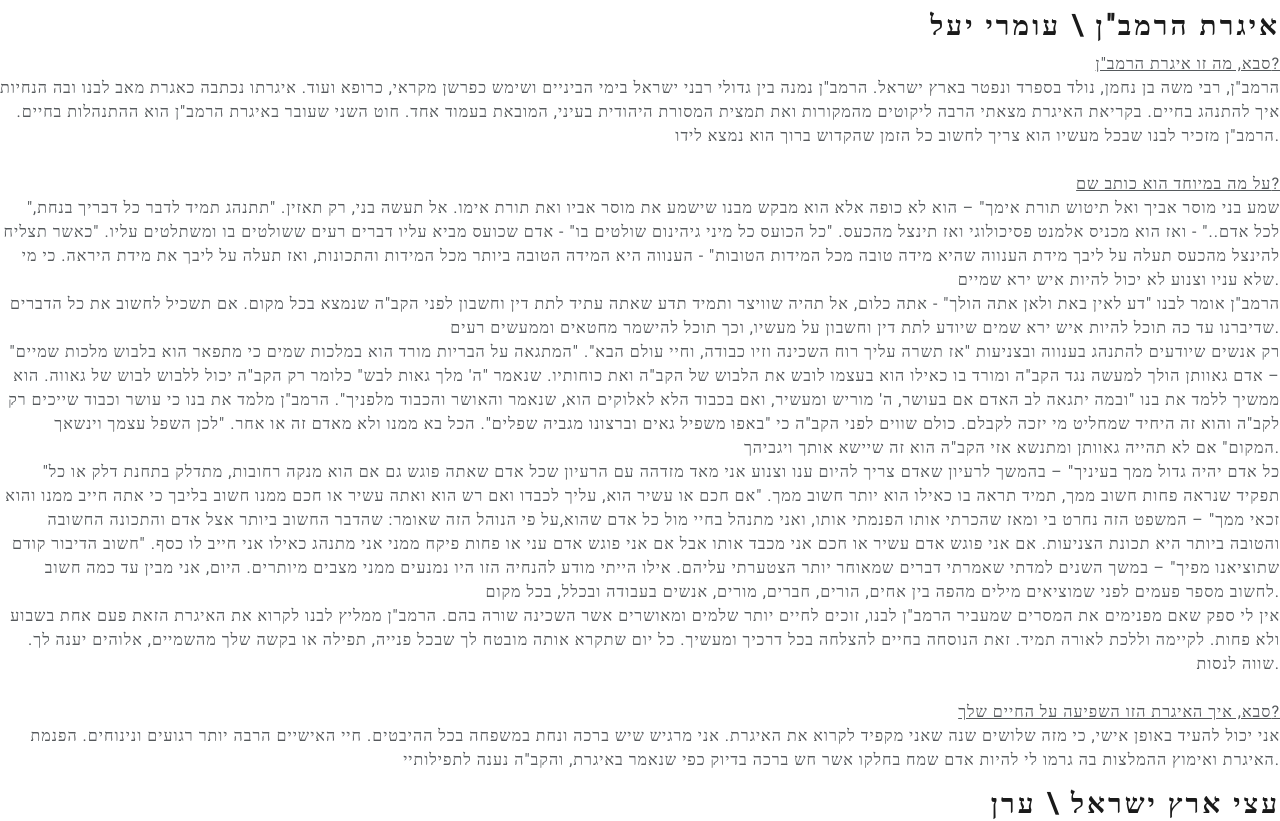
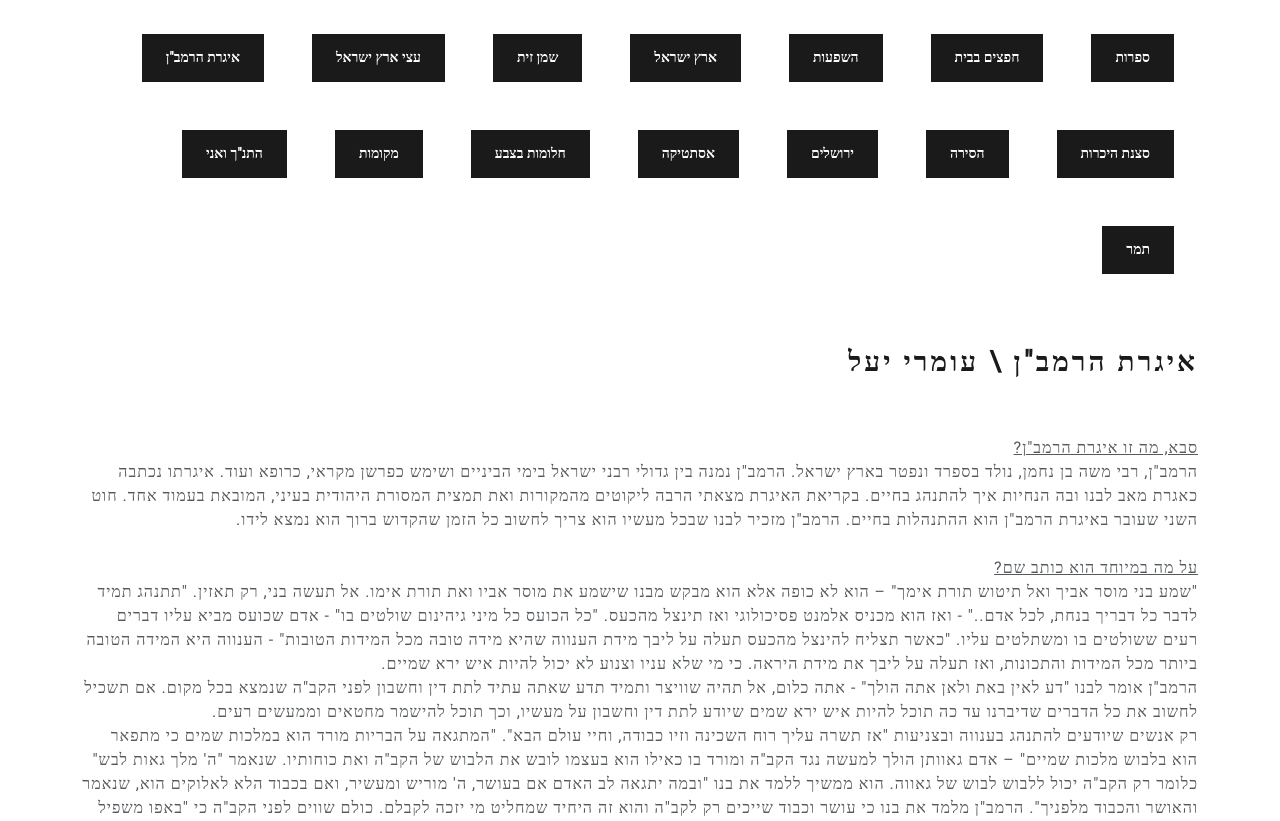
Before and after one commit to p4palu1/Artist, a React (Create React App) app: page /talks in a window 1280 px wide. Shown: the part 200-1021 px from the top of the page. Built offline with nearby package versions, Linux system fonts and the light colour scheme; a web font is replaced by a local one.

Commit message:
add photos
d

```diff
--- a/src/screens/TalksScreen.js
+++ b/src/screens/TalksScreen.js
@@ -1,4 +1,5 @@
-import React from 'react'
+import React, { useState } from 'react'
+import { Button, Container } from "react-bootstrap"
 import "../css/TalksScreen.css"
 import talk1 from "./talks/talk1"
 import talk2 from "./talks/talk2"
@@ -15,10 +16,13 @@ import talk12 from "./talks/talk12"
 import talk13 from "./talks/talk13.js"
 import talk14 from "./talks/talk14"
 import talk15 from "./talks/talk15"
-import talk16 from "./talks/talk1"
+
 
 
 const TalksScreen = () => {
+
+    const [chosen, setChosen] = useState(0)
+
 
     const talks = [
         {
@@ -85,17 +89,26 @@ const TalksScreen = () => {
 
     ]
 
+
     return (
-        <div>
+        <Container>
             <h1 className="mt-5 mb-5">שיחות עם יוסף רולס(חוקו)</h1>
             <section>
-                {talks.map(t =>
-                    <t.talk />
-                )}
+                {
+                talks.map((t,index) =>
+                    <Button
+                    className="m-4"set
+                    onClick={() => setChosen(index)}
+                    >{t.title} </Button>
+                )
+                }
+
+            </section>
+            <section className="mt-5">
+                {talks.map((t,index) => index == chosen ? <t.talk /> : <></>)}
             </section>
 
-
-        </div>
+        </Container>
     )
 }
 
--- a/src/screens/talks/talk1.js
+++ b/src/screens/talks/talk1.js
@@ -3,7 +3,7 @@ import React from 'react'
 const talk1 = () => {
     return (
         <div>
-            <h2>איגרת הרמב"ן \ עומרי יעל</h2>
+            <h2>איגרת הרמב"ן \ עומרי יעל</h2><br /><br />
                     <p>
                     <u> סבא, מה זו איגרת הרמב"ן?</u><br />
                     הרמב"ן, רבי משה בן נחמן, נולד בספרד ונפטר בארץ ישראל. הרמב"ן נמנה בין גדולי רבני ישראל בימי הביניים ושימש כפרשן מקראי, כרופא ועוד. איגרתו נכתבה כאגרת מאב לבנו ובה הנחיות איך להתנהג בחיים. בקריאת האיגרת מצאתי הרבה ליקוטים מהמקורות ואת תמצית המסורת היהודית בעיני, המובאת בעמוד אחד. חוט השני שעובר באיגרת הרמב"ן הוא ההתנהלות בחיים. הרמב"ן מזכיר לבנו שבכל מעשיו הוא צריך לחשוב כל הזמן שהקדוש ברוך הוא נמצא לידו.
--- a/src/screens/talks/talk3.js
+++ b/src/screens/talks/talk3.js
@@ -3,7 +3,7 @@ import React from 'react'
 const talk3 = () => {
     return (
         <div>
-          <h2>  שמן זית</h2>
+          <h2>  שמן זית</h2> <br /><br />
 חוקו, שמן זית לא היה חלק מתפריט ילדותך, מתי התוודעת לראשונה לשמן הזית?<br />
 ההיכרות שלי עם שמן הזית ועץ הזית התחילה בשנת 70-69 כשעבדתי עם קבוצה של דרוזים מדליית אל כרמל, במסגרת עבודתי אצל פרופ' אדלמן, בפיקוח על הקמת גשרים ומעבירי מים בעמק זבולון. הדרוזים בראשות לביב ווהבי, היו אוכלים ארוחת בוקר שהעיקר בה היה לבנה, שמן זית, ירקות חתוכים, זיתים ופיתות ביתיות שנאפו באותו הבוקר. מאז זכה שמן הזית ליחס של כבוד במטבח שלנו ולמרכיב עיקרי. גם מהזיתים ,המגיעים לרוב במי מלח, אני מקפיד לשפוך את המים ולהשרות אותם בשמן זית. אני מתרגש ונהנה מהמגע של שמן הזית ומהריח שלו, מהטעם של השמן בסלט ושל חביתה שטוגנה בשמן זית. אין לו אח ורע בקרב מרכיבי המזון.
 <br /><br />
```
